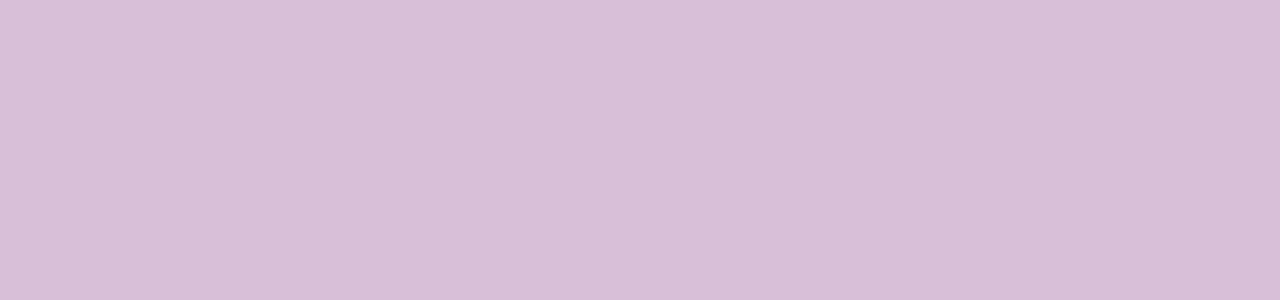
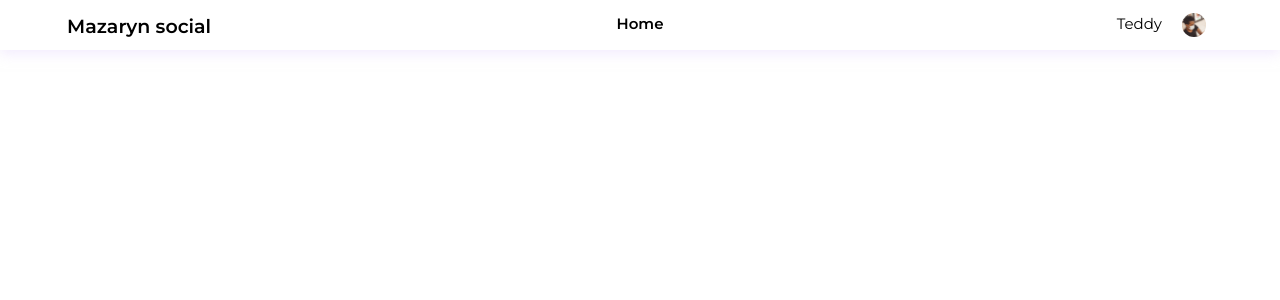
Before and after one commit to aiden77mori/mazaryn-frontend, a React (Create React App) app: page / in a window 1280 px wide. Shown: the top 300 px of the page. Built offline with nearby package versions, Linux system fonts and the light colour scheme.

Commit message:
styled the header component

```diff
--- a/src/App.js
+++ b/src/App.js
@@ -4,17 +4,24 @@ import {BrowserRouter as Router, Switch, Route} from 'react-router-dom';
 import Home from './modules/Home';
 import SignUp from './components/security/signup/signUp';
 import SignIn from './components/security/signin/signIn';
+import View from './components/view/view.js';
 
 function App() {
 
   return (
     <div className="App">
-      <Router>
+
+    <View />
+      {
+        /*
+        <Router>
         <Switch>
-          <Route path='/signin' component={SignIn}/>
+          <Route exact path='/' component={SignIn}/>
           <Route path='/signup' component={SignUp}/>
         </Switch>
       </Router>
+        */
+      }
     </div>
   );
 }
--- a/src/components/header/Header.js
+++ b/src/components/header/Header.js
@@ -1,16 +1,21 @@
 import React from 'react';
+import './header.css';
 
 const Header = () => {
 
   let profileImage = process.env.PUBLIC_URL + '/assets/images/profile.svg';
 
   return (
-    <div className="border-b border-gray-200 py-6 px-32 capitalize flex justify-between items-center">
-      <a href="/" className="font-semibold text-2xl">mazaryn social</a>
-      <h4 className="font-semibold text-lg">Home</h4>
-      <div className="flex justify-between items-center">
-        <img src={profileImage} alt="profile-img" />
-        <h5 className="pl-8">Teddy</h5>
+    <div id="header">
+      <div id="left">
+        <a href="/">Mazaryn social</a>
+      </div>
+      <div id="center">
+        <p>Home</p>
+      </div>
+      <div id="profile">
+        <p className="userName">Teddy</p>
+        <img src={profileImage} alt="profileImage" />
       </div>
     </div>
   )
--- /dev/null
+++ b/src/components/header/header.css
@@ -0,0 +1,47 @@
+/*
+*
+*Styles to the header
+*
+*/
+
+#header{
+    height:3.125rem;
+    display: flex;
+    flex-direction: row;
+    padding: .8rem 4.1875rem;
+    justify-content: center;
+    font-size: 0.9375rem;
+}
+
+#header{
+    box-shadow: 0 4px 12px rgba(232, 217, 253, .5);
+}
+
+#header > div{
+    width: 33.33%;
+}
+
+#profile{
+    display: flex;
+    flex-direction: row;
+}
+
+#center{
+    text-align: center;
+    font-weight: bold;
+}
+
+.userName{
+    width: 90%;
+    padding-right: .8rem;
+    text-align: right;
+}
+
+#profile > img{
+    width: 10%;
+}
+
+#left{
+    font-size: 1.1875rem;
+    font-weight: bold;
+}
--- /dev/null
+++ b/src/components/view/view.css
@@ -0,0 +1,4 @@
+#view{
+    height:100vh;
+    background-color: #fff;
+}
--- /dev/null
+++ b/src/components/view/view.js
@@ -0,0 +1,13 @@
+import React from 'react';
+import './view.css';
+import Header from '../header/Header';
+
+function view(){
+    return(
+        <div id='view'>
+            <Header />
+        </div>
+    )
+}
+
+export default view
```
Also changed, not shown: 1 other file (tests, documents, lock files or other folders).
